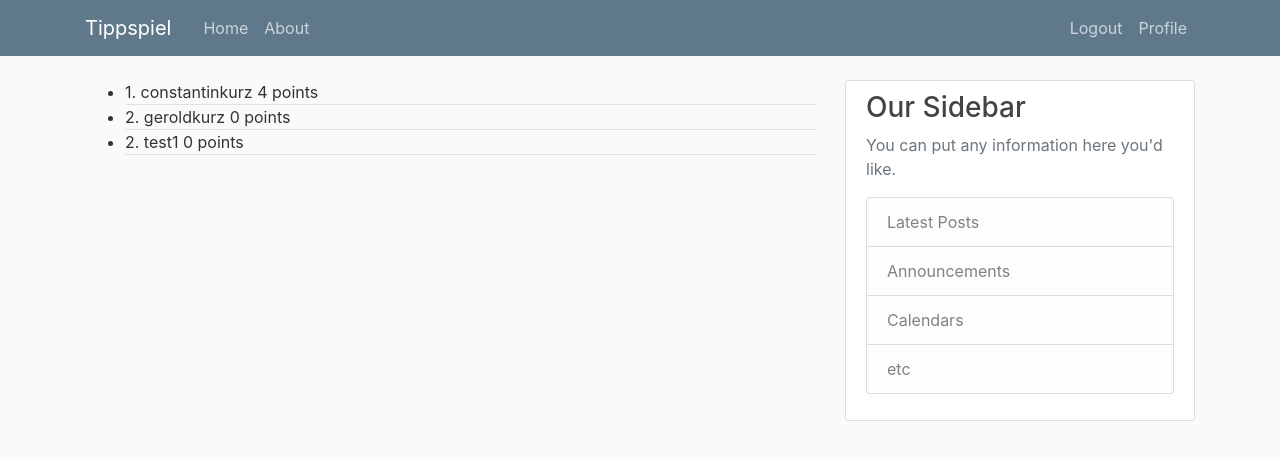
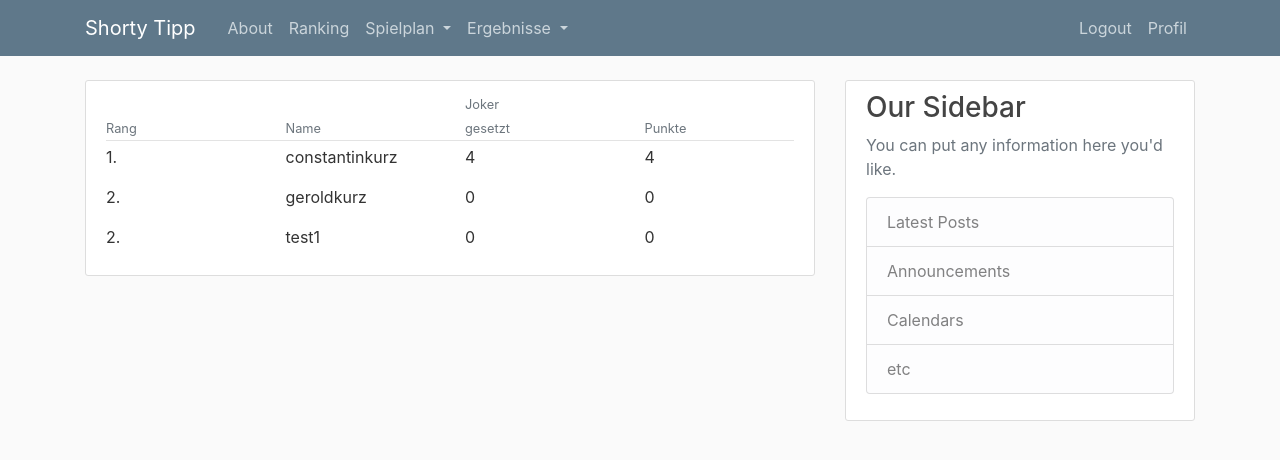
Before and after one commit to chromoboy/TipApp, a Django app: page /ranking/ in a window 1280 px wide. Shown: the top 460 px of the page. Run offline with Django 3.2, Linux system fonts and the light colour scheme; a user stored in the database is signed in; data comes from the database, SQL or seed files in the repository; both versions use the stored data as it was after the commit; parts of the project's set-up code (start-up, migrations or seed data) failed here and were passed over; some libraries are stand-ins or nearby versions.

Commit message:
Viel Arbeit an Ranking, Login, usw.

```diff
--- a/Tip/static/Tip/main.css
+++ b/Tip/static/Tip/main.css
@@ -20,13 +20,20 @@ ul {
     color: #cbd5db;
 }
 
+.dropdown{
+    /*show;*/
+    color: #cbd5db;
+}
+
 .site-header .navbar-nav .nav-link:hover {
     color: #ffffff;
 }
 
 .site-header .navbar-nav .nav-link.active {
     font-weight: 500;
+    background-color: green;
 }
+
 
 .tippspiel_match_result {
     color: #ffffff;
--- a/Tip/templates/Tip/base.html
+++ b/Tip/templates/Tip/base.html
@@ -26,26 +26,58 @@
     <header class="site-header">
         <nav class="navbar navbar-expand-md navbar-dark bg-steel fixed-top">
             <div class="container">
-                <a class="navbar-brand mr-4" href="{% url 'tip-home' %}">Tippspiel</a>
+                <a class="navbar-brand mr-4" href="{% url 'tip-home' %}">Shorty Tipp</a>
                 <button class="navbar-toggler" type="button" data-toggle="collapse" data-target="#navbarToggle"
                         aria-controls="navbarToggle" aria-expanded="false" aria-label="Toggle navigation">
                     <span class="navbar-toggler-icon"></span>
                 </button>
                 <div class="collapse navbar-collapse" id="navbarToggle">
                     <div class="navbar-nav mr-auto">
-                        <a class="nav-item nav-link" href="{% url 'tip-home' %}">Home</a>  {# link to urls.py #}
                         <a class="nav-item nav-link" href="{% url 'tip-about' %}">About</a>
-{#                        <a class="nav-item nav-link" href="{% url 'tip-matchplan' %}">Matchplan</a>#}
+                        <a class="nav-item nav-link" href="{% url 'tip-ranking' %}">Ranking</a>
+
+                      <div class="dropdown">
+                        <a class="nav-item nav-link dropdown-toggle" href="#" role="button" id="dropdownMenuLink"
+                           data-toggle="dropdown" aria-expanded="false">
+                            Spielplan
+                        </a>
+
+                      <div class="dropdown-menu" aria-labelledby="dropdownMenuLink">
+                        <a class="dropdown-item" href="{% url 'tip-matchday' matchday_number=0 %}">1.Spieltag</a>
+                        <a class="dropdown-item" href="{% url 'tip-matchday' matchday_number=1 %}">2.Spieltag</a>
+                        <a class="dropdown-item" href="{% url 'tip-matchday' matchday_number=2 %}">3.Spieltag</a>
+                      </div>
+
+                    </div>
+
+                    {% if user.is_staff and user.is_authenticated %}
+
+                    <div class="dropdown">
+                        <a class="nav-item nav-link dropdown-toggle" href="#" role="button" id="dropdownMenuLink"
+                           data-toggle="dropdown" aria-haspopup="true" aria-expanded="false">
+                            Ergebnisse
+                        </a>
+
+                      <div class="dropdown-menu " aria-labelledby="dropdownMenuLink">
+                        <a class="dropdown-item" href="{% url 'tip-settings' matchday_number=0 %}">1.Spieltag</a>
+                        <a class="dropdown-item" href="{% url 'tip-settings' matchday_number=1 %}">2.Spieltag</a>
+                        <a class="dropdown-item" href="{% url 'tip-settings' matchday_number=2 %}">3.Spieltag</a>
+                      </div>
+
+                    </div>
+
+                     {% endif %}
+{#                        <a class="nav-item nav-link" href="{% url 'tip-matchday' matchday_number= %}">Matchplan</a>#}
                     </div>
                     <!-- Navbar Right Side -->
                     <div class="navbar-nav">
                         {% if user.is_authenticated %}
 {#                           built in django authentication boolean#}
                         <a class="nav-item nav-link" href="{% url 'logout' %}">Logout</a>
-                            <a class="nav-item nav-link" href="{% url 'profile' %}">Profile</a>
+                            <a class="nav-item nav-link" href="{% url 'profile' %}">Profil</a>
                         {% else %}
                         <a class="nav-item nav-link" href="{% url 'login' %}">Login</a>
-                        <a class="nav-item nav-link" href="{% url 'register' %}">Register</a>
+                        <a class="nav-item nav-link" href="{% url 'register' %}">Registrieren</a>
                         {% endif %}
                     </div>
                 </div>
--- a/Tip/templates/Tip/matchday.html
+++ b/Tip/templates/Tip/matchday.html
@@ -19,7 +19,7 @@
         {% endwith %}
         {% endfor %}
 
-        <button type="submit" class="btn btn-outline-success">{% trans "Save" %}</button>
+        <button type="submit" class="btn btn-outline-success mb-4">{% trans "Save" %}</button>
     </div>
 {#    style="position:relative; top:25px; left: 50%;"#}
     </form>
--- a/Tip/templates/Tip/ranking.html
+++ b/Tip/templates/Tip/ranking.html
@@ -2,16 +2,63 @@
 {% block content %}
 {% load i18n dicthelpers %}
 
+
+
+{#    <section data-role="content">#}
+{#    <ul data-role="listview" data-filter="true">#}
+{#    {% for user in users %}#}
+{#        <li class="border-bottom mb-8 border-top mb-8">#}
+{#            <h3>{{ user.rank }}. {{ user.user.username }}</h3>#}
+{#            <span> {{ user.image }}{{ user.rank }}. {{ user.user.username }} {{ user.score }} {% trans "points" %}</span>#}
+{##}
+{#        </li>#}
+{#    {% endfor %}#}
+{#    </ul>#}
+{#</section>#}
+
+
     <section data-role="content">
-    <ul data-role="listview" data-filter="true">
-    {% for user in users %}
-        <li class="border-bottom mb-8">
-{#            <h3>{{ user.rank }}. {{ user.user.username }}</h3>#}
-            <span>{{ user.rank }}. {{ user.user.username }} {{ user.score }} {% trans "points" %}</span>
-        </li>
-    {% endfor %}
-    </ul>
+        <article class="media content-section">
+          <div class="media-body">
+            <div class="article-metadata">
+              <div class="row">
+                <div class="col">
+                  <small class="text-muted"></small><br>
+                  <small class="text-muted">Rang</small>
+                </div>
+                <div class="col">
+                  <small class="text-muted"></small><br>
+                  <small class="text-muted">Name</small>
+                </div>
+                <div class="col">
+                  <small class="text-muted">Joker</small><br>
+                  <small class="text-muted">gesetzt</small>
+                </div>
+                <div class="col">
+                  <small class="text-muted"></small><br>
+                  <small class="text-muted">Punkte</small>
+                </div>
+              </div>
+{#              <small class="text-muted">{{ match.match_date|date:'d.m.Y H:i' }}</small>#}
+            </div>
+              {% for user in users %}
+              <div class="row">
+                      <div class="col">
+                        <p class=>{{ user.rank }}.</p>
+                      </div>
+                      <div class="col">
+                        <p class=>{{ user.user.username }}</p>
+                      </div>
+                      <div class="col">
+                        <p class=>{{ user.score }}</p>
+                      </div>
+                      <div class="col">
+                        <p class=>{{ user.score }}</p>
+                      </div>
+               </div>
+              {%  endfor %}
+          </div>
+        </article>
 </section>
 
-
 {% endblock %}
--- a/Tip/urls.py
+++ b/Tip/urls.py
@@ -1,3 +1,4 @@
+from django.utils import timezone
 from . import views
 from django.urls import path
 from .models import Team, Match, Tip
@@ -14,4 +15,6 @@ urlpatterns = [
                                                      context_object_name='users', template_name='Tip/ranking.html')),
          name="tip-ranking"
          ),
-]
+    path('settings/<int:matchday_number>/', views.settings, name='tip-settings'),
+    path('update_score_and_ranks/', views.update_scores_and_ranks, name='tip-settings-update'),
+    ]
--- a/users/models.py
+++ b/users/models.py
@@ -1,9 +1,19 @@
 from django.db import models
 from django.contrib.auth.models import User
-from Tip.models import Team, Tip
+from Tip.models import Team, Tip, Match
 from PIL import Image
 from Tip.models import TEST_CHOICES
 
+TEST_CHOICES = [
+    ('10', 'Deutschland'),
+    ('20', 'Spanien'),
+    ('20', 'England'),
+]
+# match = Match.objects.filter(matchday=m_nr).
+# team_name = Team.objects.filter('team_name')
+# print(team_name)
+# d = {k: v for k, v in zip(Team.objects.filter(team_name), Team.team_ccode)}
+# print(d)
 
 class Profile(models.Model):
     user = models.OneToOneField(User, on_delete=models.CASCADE)
@@ -15,7 +25,8 @@ class Profile(models.Model):
     # jokers = models.IntegerField(default=0)
 
     def update_score(self):
-        tipps = Tip.objects.filter(user=self)
+
+        tipps = Tip.objects.filter(author=self.user_id)
         score = 0
         for tipp in tipps:
             score += tipp.points()
```
Also changed, not shown: Tip/models.py (+22 -2 lines), Tip/templates/Tip/match/match_started.html (+10 -5 lines), Tip/templates/Tip/settings.html (added, +49 -0 lines), Tip/templates/Tip/settings/settings_match.html (added, +51 -0 lines), Tip/templates/Tip/settings/users.html (added, +10 -0 lines), Tip/templatetags/dicthelpers.py (+7 -4 lines), Tip/views.py (+101 -19 lines), users/views.py (+7 -0 lines), Tip/migrations/0014_auto_20200120_2106.py (added), db.sqlite3, users/migrations/0004_profile_number_joker.py (added), users/migrations/0005_remove_profile_number_joker.py (added).
